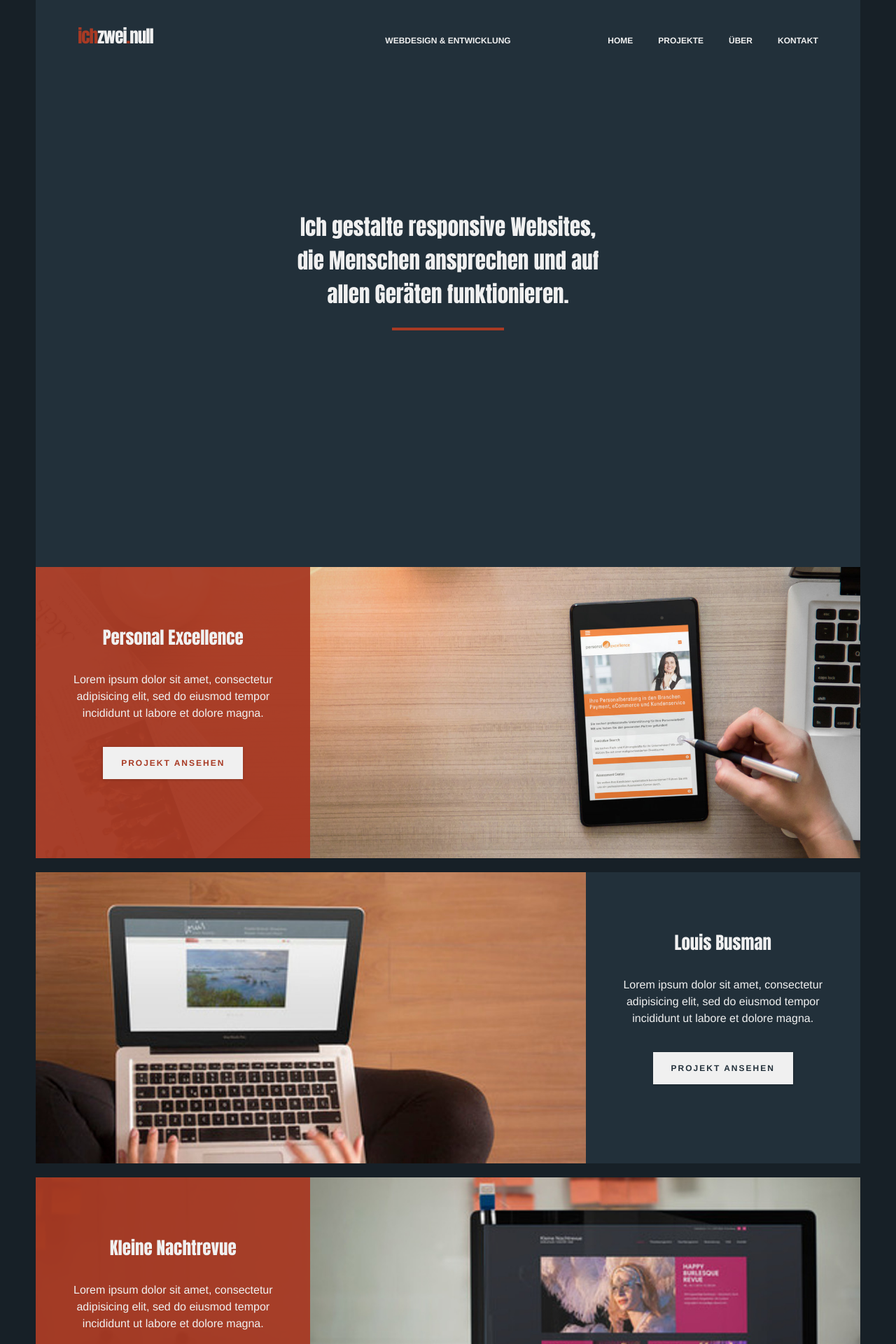
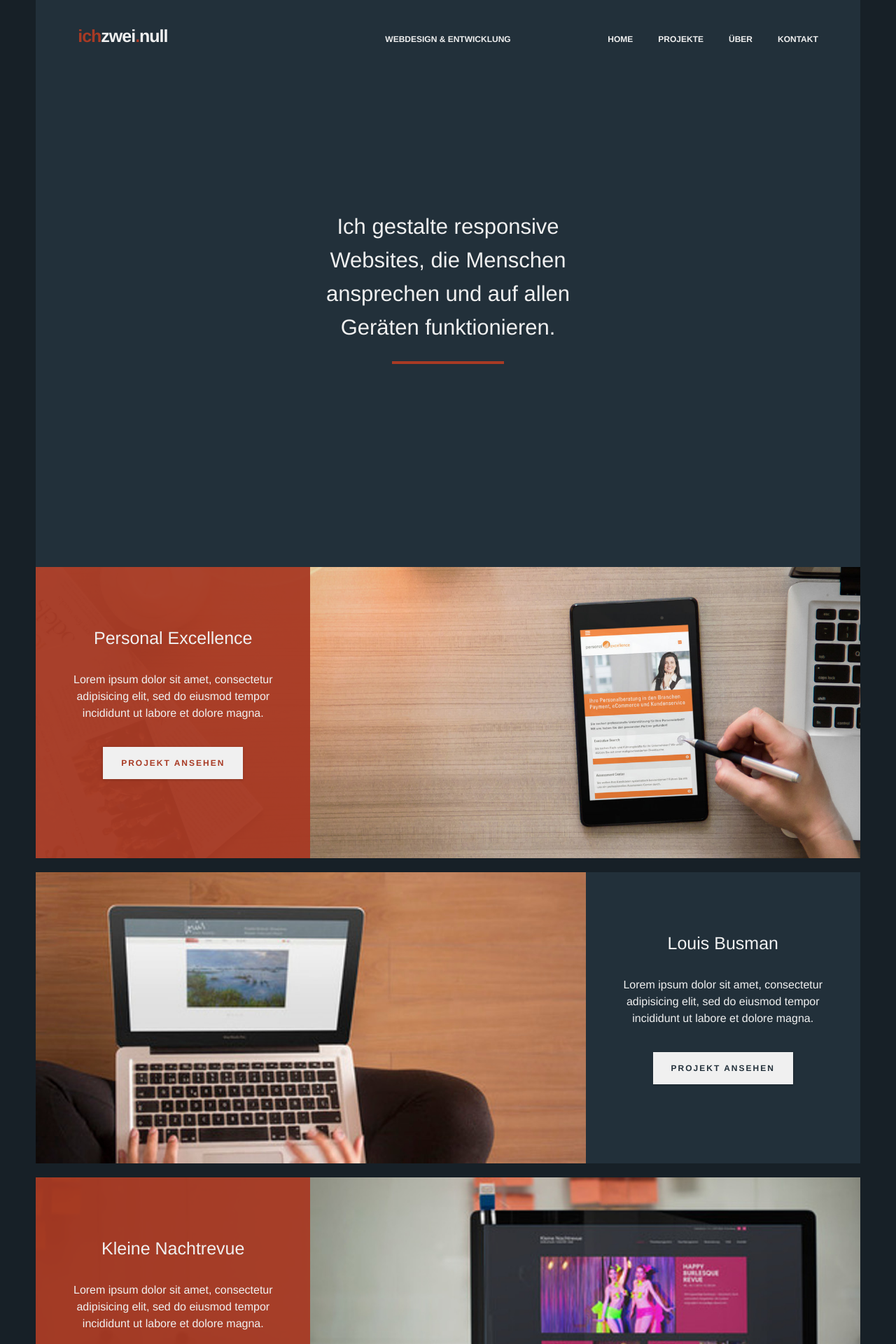
Before and after one commit to rschach/ichzweinull, a Jekyll site: the page built from index.html, in a window 1280 px wide. Shown: the top 1920 px of the page at 70% size. Built offline with Jekyll 4.4.1, drawn with Linux system fonts in a browser that asks for light colours; nearby versions of some CDN libraries; some web fonts are replaced.

```diff
--- a/_sass/1-base/_vars.sass
+++ b/_sass/1-base/_vars.sass
@@ -15,7 +15,7 @@
 
 // Typography Vars
 $base-font: 'Neue Haas Unica W01', 'Nimbus Sans L', Helvetica, Arial, sans-serif
-$heading-font: 'Neue Haas Unica W01', Impact
+$heading-font: $base-font
 $base-font-size: 1em
 $base-line-height: 1.5
 
--- a/css/main.css
+++ b/css/main.css
@@ -346,7 +346,7 @@
   height: auto; }
 
 h1, h2, h3, h4, h5, h6 {
-  font-family: 'Neue Haas Unica W01', Impact;
+  font-family: 'Neue Haas Unica W01', 'Nimbus Sans L', Helvetica, Arial, sans-serif;
   text-align: center;
   font-weight: 300; }
 
```
Also changed, not shown: img/kleine-nachtrevue.jpg, projects/project-1.png, projects/project-3.png, projects/project-3__.png (deleted).
